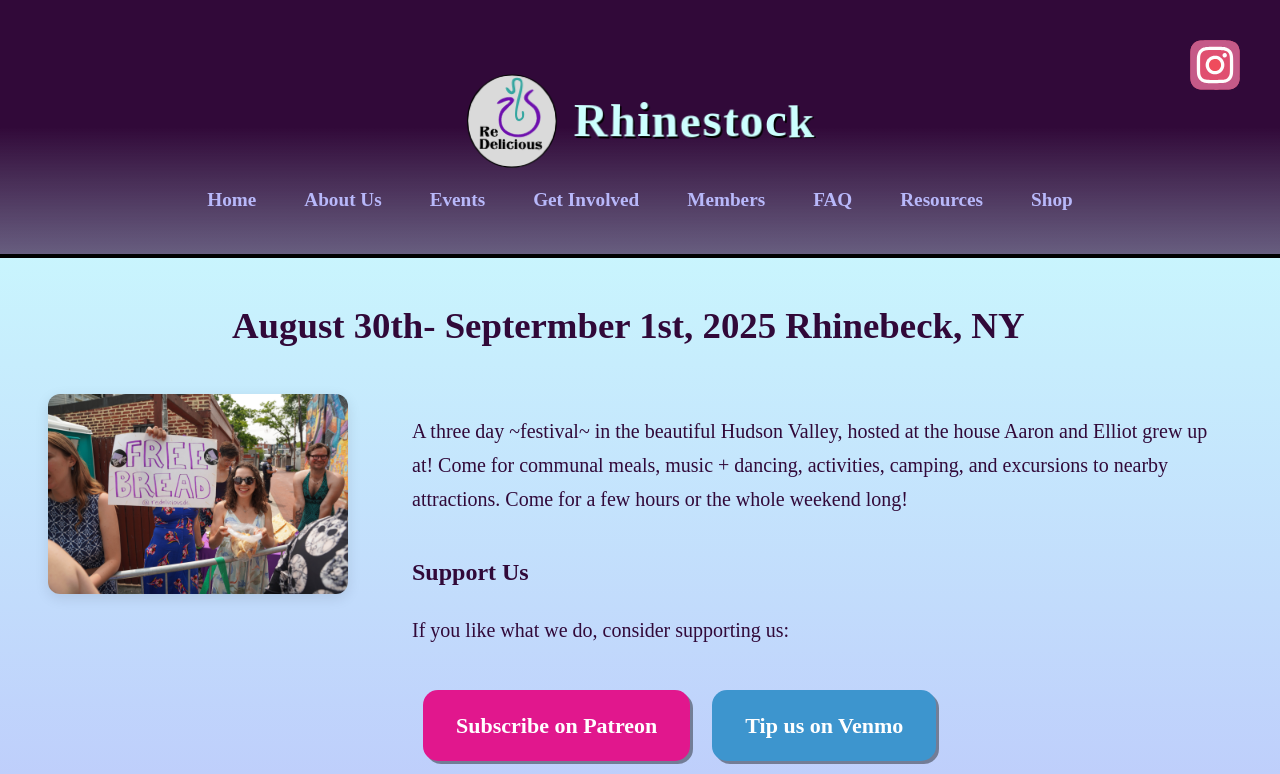
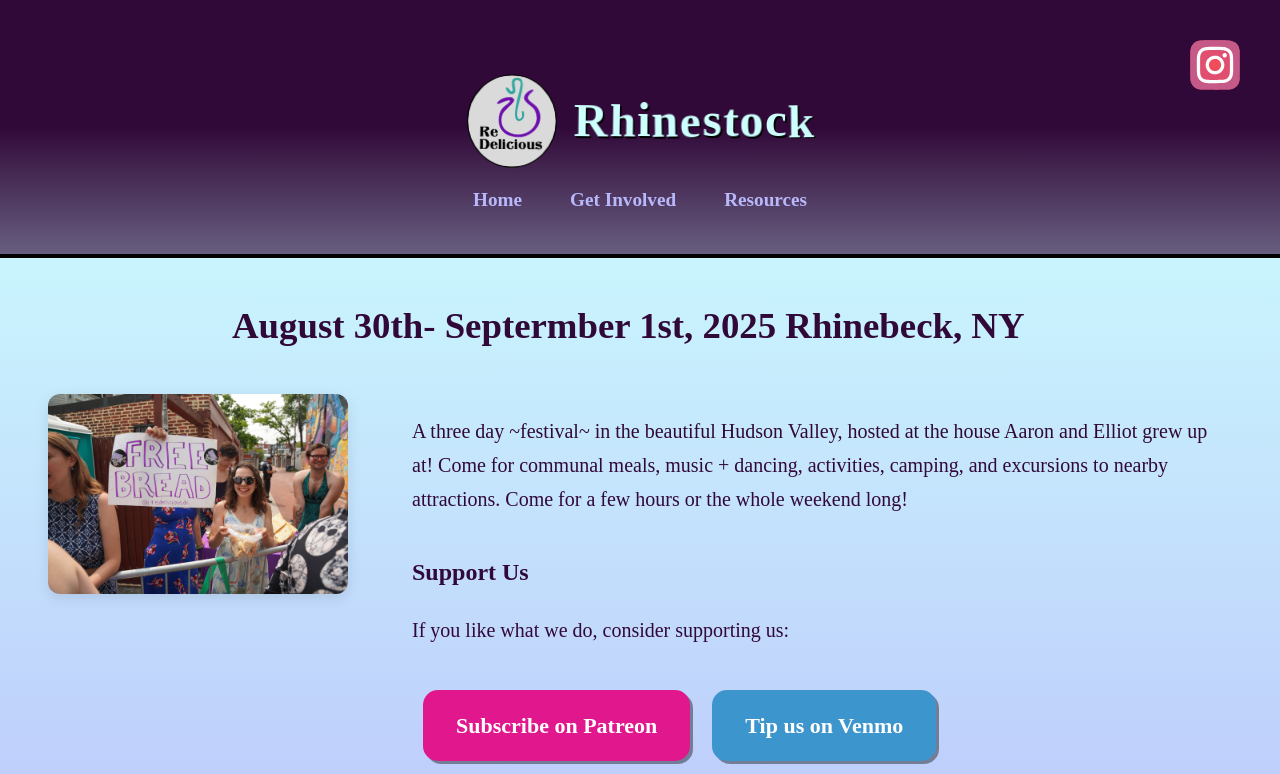
Before and after one commit to aaronhoffman7/rhinestock, a Next.js app: page / in a window 1280 px wide. Shown: the top 774 px of the page. Built offline with nearby package versions, Linux system fonts and the light colour scheme; a web font is replaced by a local one.

Commit message:
header chagnges

```diff
--- a/src/app/components/Header.tsx
+++ b/src/app/components/Header.tsx
@@ -68,13 +68,8 @@ export default function Header({ title, subtitle }: { title: string; subtitle?:
 
     <nav>
       <Link href="/">Home</Link>
-      <Link href="/about">About Us</Link>
-      <Link href="/calendar">Events</Link>
       <Link href="/interest">Get Involved</Link>
-      <Link href="/members">Members</Link>
-      <Link href="/faq">FAQ</Link>
       <Link href="/community">Resources</Link>
-      <Link href="/shop">Shop</Link>
     </nav>
   </div>
 </header>
```
